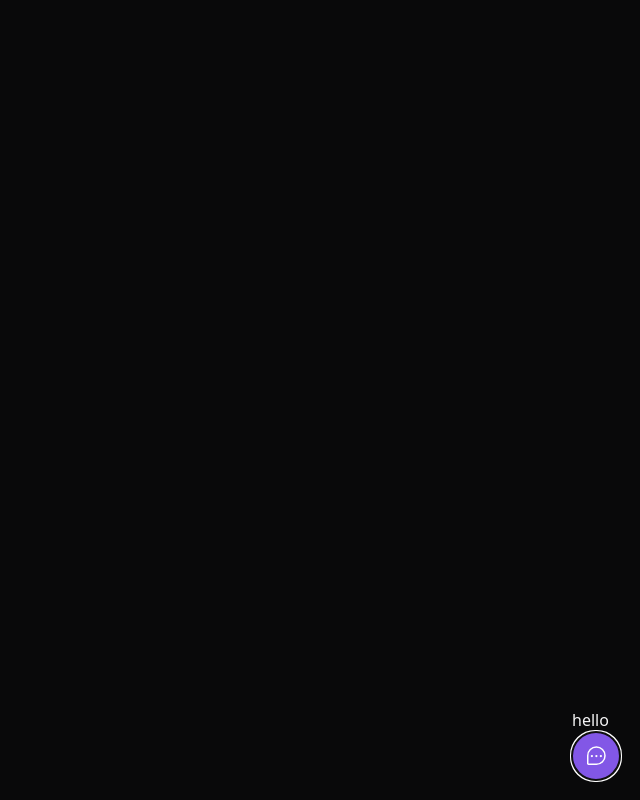
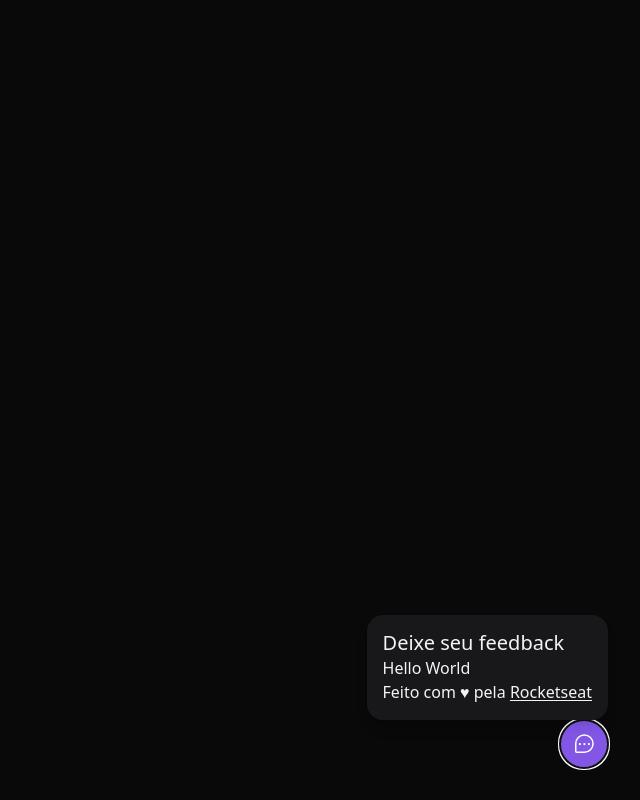
Before and after one commit to gustavohenriquess/nlw-return, a React (Vite) app in the folder web/: page / in a window 1280 px wide. Both pictures are taken after a click on the button "Feedback". Shown: the whole page, without its empty margins (640-1280 px from the left). Built offline with nearby package versions, Linux system fonts and the light colour scheme.

Commit message:
feat: added widgetForm in Widget and renamed widget -> Widget

```diff
--- a/web/src/App.tsx
+++ b/web/src/App.tsx
@@ -1,4 +1,4 @@
-import { Widget } from "./components/widget";
+import { Widget } from "./components/Widget";
 
 export function App() {
   return <Widget />
--- a/web/src/components/widget.tsx
+++ b/web/src/components/Widget.tsx
@@ -1,12 +1,15 @@
 import {ChatTeardropDots} from 'phosphor-react'
 import { Popover } from '@headlessui/react'
+import { WidgetForm } from './WidgetForm'
 
 export function Widget() {
 
   return (
-    <Popover className='absolute bottom-5 right-5'>
+    <Popover className='absolute bottom-4 right-4 md:bottom-8 md:right-8 flex flex-col items-end'>
 
- <Popover.Panel>hello</Popover.Panel>
+ <Popover.Panel>
+   <WidgetForm />
+ </Popover.Panel>
 
 
       <Popover.Button className='bg-brand-500 rounded-full px-3 h-12 text-white flex items-center group'>
```
